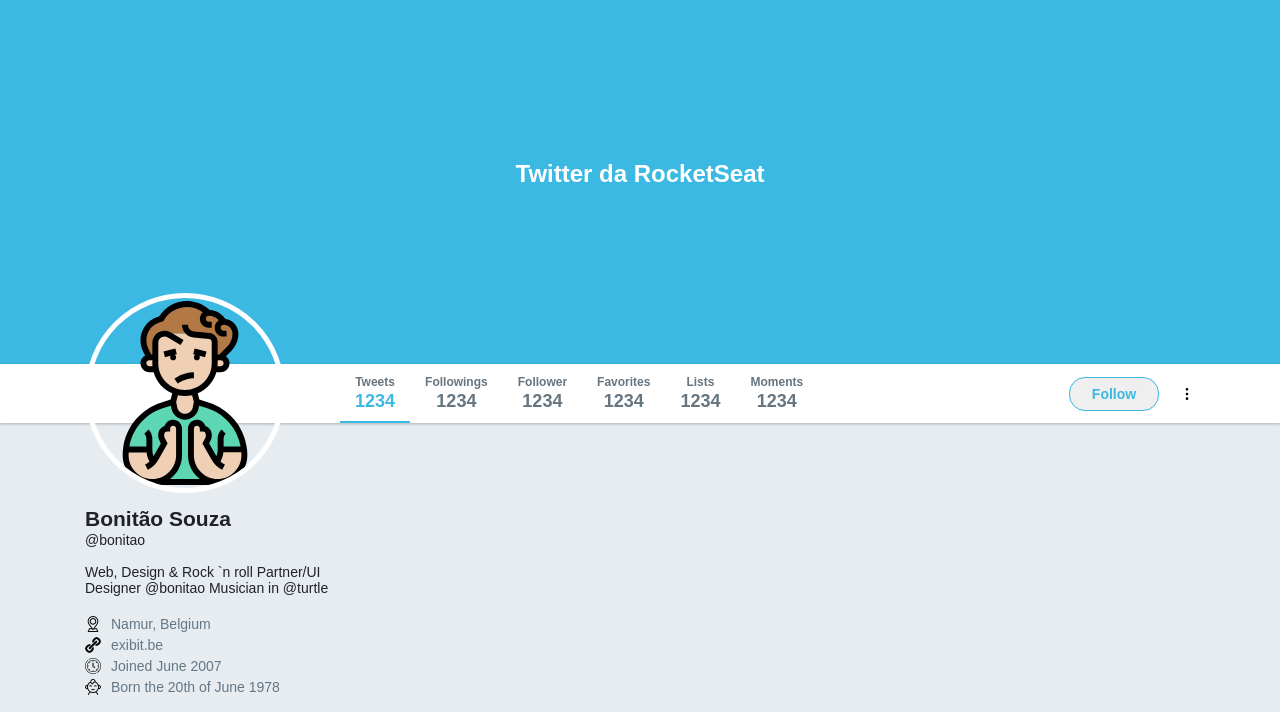
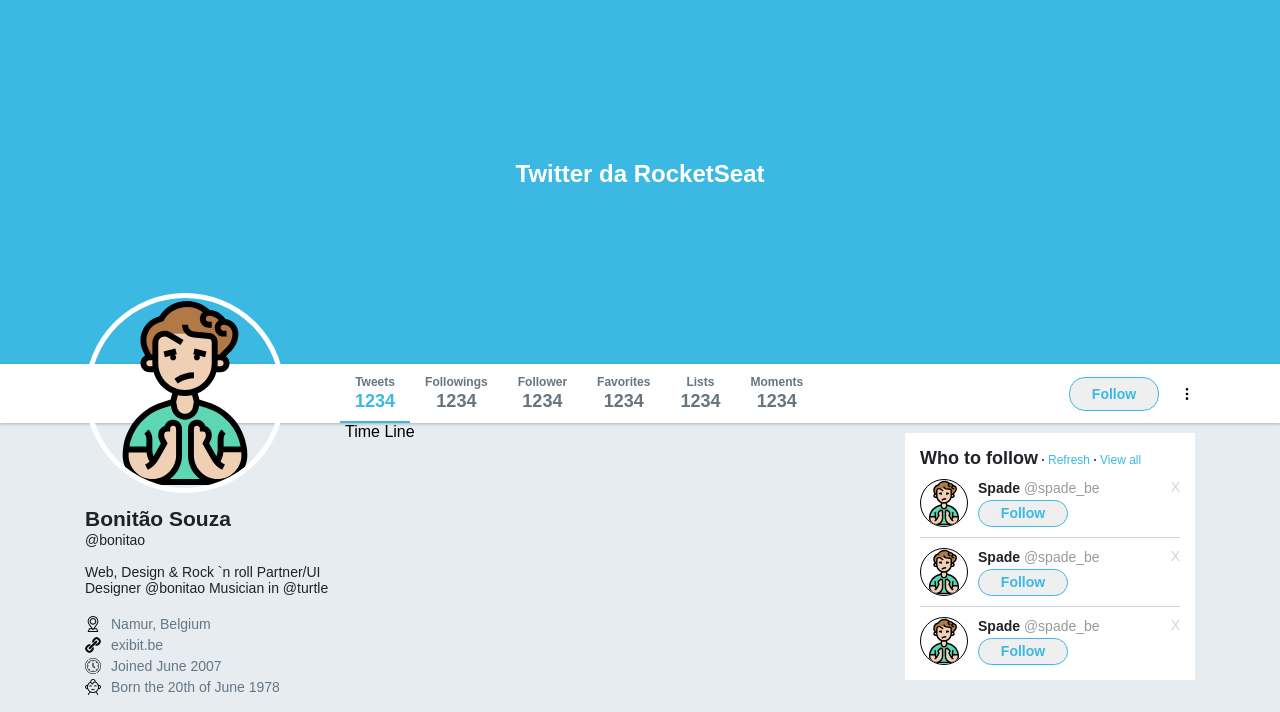
Before and after one commit to manoeljr/layout-twitter, a plain HTML site: page index.html in a window 1280 px wide. Shown: the part 62-774 px from the top of the page. Drawn offline with Linux system fonts and the light colour scheme.

Commit message:
Concluindo  a sidebar direito

```diff
--- a/index.html
+++ b/index.html
@@ -104,8 +104,49 @@
                 </ul>
             </div>
         </aside>
-        <section class="timeline"></section>
-        <aside class="widgets"></aside>
+        <section class="timeline">Time Line</section>
+        <aside class="widgets">
+            <div class="widget follow">
+                <div class="title">
+                    <strong>Who to follow</strong>
+                    <a href="">Refresh</a>
+                    <a href="">View all</a>
+                </div>
+
+                <ul>
+                    <li>
+                        <div class="profile">
+                            <img src="/images/avatar.svg" alt="Avatar">
+                            <div class="info">
+                                <strong>Spade <span>@spade_be</span></strong>
+                                <button>Follow</button>
+                            </div>
+                        </div>
+                        <a href="">X</a>
+                    </li>
+                    <li>
+                        <div class="profile">
+                            <img src="/images/avatar.svg" alt="Avatar">
+                            <div class="info">
+                                <strong>Spade <span>@spade_be</span></strong>
+                                <button>Follow</button>
+                            </div>
+                        </div>
+                        <a href="">X</a>
+                    </li>
+                    <li>
+                        <div class="profile">
+                            <img src="/images/avatar.svg" alt="Avatar">
+                            <div class="info">
+                                <strong>Spade <span>@spade_be</span></strong>
+                                <button>Follow</button>
+                            </div>
+                        </div>
+                        <a href="">X</a>
+                    </li>
+                </ul>
+            </div>
+        </aside>
     </div>
 </body>
 </html>
--- a/style.css
+++ b/style.css
@@ -296,3 +296,116 @@
     flex: 1 0 auto;
     margin: 0 5px 5px 0;
 }
+
+div.wrapper-content .timeline {
+    flex: 1;
+}
+
+div.wrapper-content aside.widgets {
+    width: 290px;
+    margin-top: 10px;
+}
+
+div.wrapper-content aside.widgets .widget {
+    background: #fff;
+    padding: 15px;
+}
+
+div.wrapper-content aside.widgets .widget .title {
+    display: flex;
+    align-items: baseline;
+}
+
+div.wrapper-content aside.widgets .widget .title strong {
+    font-size: 18px;
+    color: #1f2226;
+}
+
+div.wrapper-content aside.widgets .widget .title a {
+    color: #3bb9e3;
+    font-size: 12px;
+    text-decoration: none;
+    position: relative;
+    padding-left: 10px;
+}
+
+div.wrapper-content aside.widgets .widget .title a::before {
+    content: '';
+    width: 2px;
+    height: 2px;
+    border-radius: 50%;
+    background: #222;
+    position: absolute;
+    left: 4px;
+    top: 6px;
+}
+
+div.wrapper-content aside.widgets .follow ul {
+    list-style: none;
+    margin-top: 10px;
+}
+
+div.wrapper-content aside.widgets .follow ul li {
+    display: flex;
+    justify-content: space-between;
+    border-bottom: 1px solid #ccd6dd;
+    padding-bottom: 10px;
+    margin-bottom: 10px;
+}
+
+div.wrapper-content aside.widgets .follow ul li:last-child {
+    margin-bottom: 0;
+    padding-bottom: 0;
+    border: 0;
+}
+
+div.wrapper-content aside.widgets .follow ul li .profile {
+    display: flex;
+    align-items: center;
+}
+
+div.wrapper-content aside.widgets .follow ul li .profile img {
+    width: 48px;
+    height: 48px;
+    border: 1px solid #000;
+    border-radius: 50%;
+}
+
+div.wrapper-content aside.widgets .follow ul li .profile .info {
+    margin-left: 10px;
+    display: flex;
+    flex-direction: column;
+}
+
+div.wrapper-content aside.widgets .follow ul li .profile .info strong {
+    font-size: 14px;
+    color: #1f2326;
+}
+
+div.wrapper-content aside.widgets .follow ul li .profile .info strong span {
+    font-weight: normal;
+    color: #9a9a9a;
+}
+
+div.wrapper-content aside.widgets .follow ul li .profile .info button {
+    height: 27px;
+    margin-top: 4px;
+
+    display: flex;
+    align-items: center;
+    justify-content: center;
+
+    width: 90px;
+    font-weight: bold;
+    font-size: 14px;
+    color: #3bb9e3;
+    border: 1px solid #3bb9e3;
+    border-radius: 16px;
+}
+
+
+div.wrapper-content aside.widgets .follow ul li > a {
+    color: #ccd6dd;
+    text-decoration: none;
+    font-size: 14px;
+}
```
